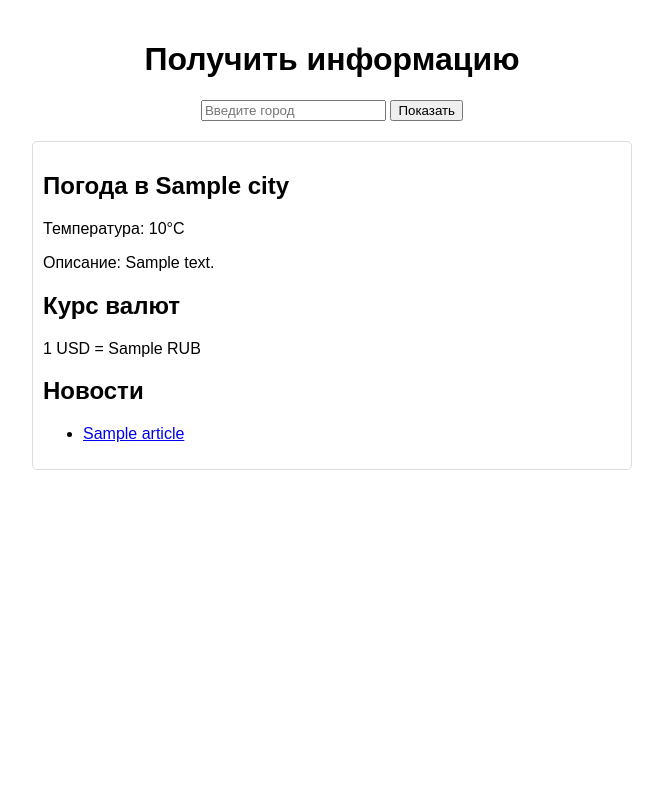
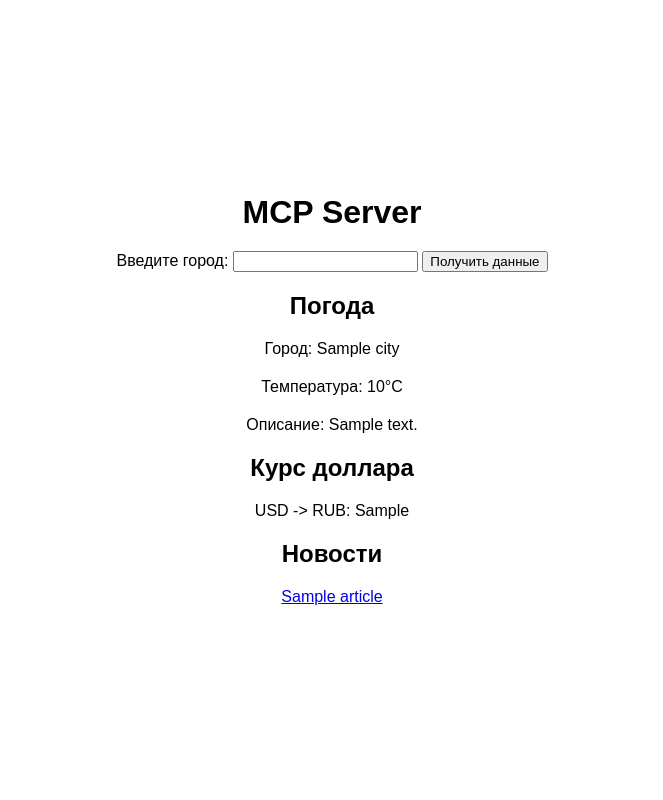
Before and after one commit to DenisPr97/MCP-Server, a FastAPI app: template templates/index.html in a window 1280 px wide. Shown: the whole page, without its empty margins (308-971 px from the left). Run offline with FastAPI, Linux system fonts and the light colour scheme; the template is opened without the code that fills it: most values are stand-ins (such as "Sample title", 1, 10 or a date in 2020).

Commit message:
Updated client, server, and index.html with new weather, exchange rate, and news features

```diff
--- a/server.py
+++ b/server.py
@@ -1,7 +1,7 @@
 from fastapi import FastAPI, Request, Form
 from fastapi.responses import HTMLResponse
 from fastapi.templating import Jinja2Templates
-import requests
+import httpx
 
 app = FastAPI()
 templates = Jinja2Templates(directory="templates")
@@ -9,33 +9,42 @@ templates = Jinja2Templates(directory="templates")
 API_KEY_WEATHER = "9014c9405e7316ebb20b86afb39afd55"
 NEWS_API_KEY = "bf0ec96dd91d4e46aff4471f420391dc"
 
-def get_weather(city):
+async def get_weather(city: str):
     url = f"https://api.openweathermap.org/data/2.5/weather?q={city}&appid={API_KEY_WEATHER}&units=metric"
-    response = requests.get(url)
-    if response.status_code == 200:
-        data = response.json()
-        return {
-            "temperature": data["main"]["temp"],
-            "description": data["weather"][0]["description"],
-            "city": city
-        }
-    return None
+    async with httpx.AsyncClient() as client:
+        try:
+            response = await client.get(url)
+            response.raise_for_status()
+            data = response.json()
+            return {
+                "temperature": data["main"]["temp"],
+                "description": data["weather"][0]["description"],
+                "city": city
+            }
+        except httpx.HTTPError:
+            return {"message": f"Не удалось найти погоду для {city}"}
 
-def get_exchange_rate():
+async def get_exchange_rate():
     url = "https://api.exchangerate-api.com/v4/latest/USD"
-    response = requests.get(url)
-    if response.status_code == 200:
-        data = response.json()
-        return {"usd_to_rub": data["rates"]["RUB"]}
-    return None
+    async with httpx.AsyncClient() as client:
+        try:
+            response = await client.get(url)
+            response.raise_for_status()
+            data = response.json()
+            return {"usd_to_rub": data["rates"]["RUB"]}
+        except httpx.HTTPError:
+            return {"usd_to_rub": "Недоступно"}
 
-def get_news():
+async def get_news():
     url = f"https://newsapi.org/v2/top-headlines?country=us&apiKey={NEWS_API_KEY}"
-    response = requests.get(url)
-    if response.status_code == 200:
-        data = response.json()
-        return [{"title": article["title"], "url": article["url"]} for article in data["articles"][:5]]
-    return None
+    async with httpx.AsyncClient() as client:
+        try:
+            response = await client.get(url)
+            response.raise_for_status()
+            data = response.json()
+            return [{"title": article["title"], "url": article["url"]} for article in data["articles"][:5]]
+        except httpx.HTTPError:
+            return [{"title": "Новости недоступны", "url": "#"}]
 
 @app.get("/", response_class=HTMLResponse)
 async def index(request: Request):
@@ -43,26 +52,20 @@ async def index(request: Request):
 
 @app.post("/", response_class=HTMLResponse)
 async def get_info(request: Request, city: str = Form(...)):
-    weather = get_weather(city)
-    exchange_rate = get_exchange_rate()
-    news = get_news()
+    weather = await get_weather(city)
+    exchange_rate = await get_exchange_rate()
+    news = await get_news()
     data = {"weather": weather, "exchange_rate": exchange_rate, "news": news}
     return templates.TemplateResponse("index.html", {"request": request, "data": data})
 
-# Добавлен маршрут для получения погоды по городу через GET
 @app.get("/weather/{city}")
 async def get_weather_info(city: str):
-    weather = get_weather(city)
-    if weather:
-        return weather
-    return {"message": "City not found"}
+    return await get_weather(city)
 
 @app.get("/exchange_rate")
 async def get_exchange_rate_info():
-    exchange_rate = get_exchange_rate()
-    return exchange_rate
+    return await get_exchange_rate()
 
 @app.get("/news")
 async def get_news_info():
-    news = get_news()
-    return news
+    return await get_news()
--- a/templates/index.html
+++ b/templates/index.html
@@ -1,39 +1,56 @@
 <!DOCTYPE html>
-<html lang="ru">
+<html>
 <head>
-    <meta charset="UTF-8">
-    <meta name="viewport" content="width=device-width, initial-scale=1.0">
-    <title>Информация о городе</title>
+    <title>MCP Server</title>
     <style>
-        body { font-family: Arial, sans-serif; max-width: 600px; margin: auto; padding: 20px; }
-        h1 { text-align: center; }
-        .info { margin-top: 20px; padding: 10px; border: 1px solid #ddd; border-radius: 5px; }
-        form { text-align: center; margin-bottom: 20px; }
+        body {
+            font-family: Arial, sans-serif;
+            margin: 0;
+            display: flex;
+            justify-content: center;
+            align-items: center;
+            flex-direction: column;
+            height: 100vh; /* Высота экрана */
+            text-align: center; /* Центрирование текста внутри элементов */
+        }
+        form, h1, h2, p, ul {
+            margin: 10px 0; /* Отступы между элементами */
+        }
+        ul {
+            list-style-type: none; /* Убираем маркеры списка */
+            padding: 0; /* Убираем отступы списка */
+        }
     </style>
 </head>
 <body>
-    <h1>Получить информацию</h1>
+    <h1>MCP Server</h1>
     <form method="post">
-        <input type="text" name="city" placeholder="Введите город" required>
-        <button type="submit">Показать</button>
+        <label for="city">Введите город:</label>
+        <input type="text" id="city" name="city" required>
+        <button type="submit">Получить данные</button>
     </form>
 
     {% if data %}
-        <div class="info">
-            <h2>Погода в {{ data.weather.city }}</h2>
+        <h2>Погода</h2>
+        {% if data.weather.temperature is defined %}
+            <p>Город: {{ data.weather.city }}</p>
             <p>Температура: {{ data.weather.temperature }}°C</p>
             <p>Описание: {{ data.weather.description }}</p>
+        {% else %}
+            <p>{{ data.weather.message }}</p>
+        {% endif %}
 
-            <h2>Курс валют</h2>
-            <p>1 USD = {{ data.exchange_rate.usd_to_rub }} RUB</p>
+        <h2>Курс доллара</h2>
+        <p>USD -> RUB: {{ data.exchange_rate.usd_to_rub }}</p>
 
-            <h2>Новости</h2>
-            <ul>
-                {% for article in data.news %}
-                    <li><a href="{{ article.url }}" target="_blank">{{ article.title }}</a></li>
-                {% endfor %}
-            </ul>
-        </div>
+        <h2>Новости</h2>
+        <ul>
+        {% for article in data.news %}
+            <li><a href="{{ article.url }}">{{ article.title }}</a></li>
+        {% endfor %}
+        </ul>
+    {% else %}
+        <p>Введите город, чтобы получить данные.</p>
     {% endif %}
 </body>
 </html>
```
Also changed, not shown: client.py (+53 -0 lines).
